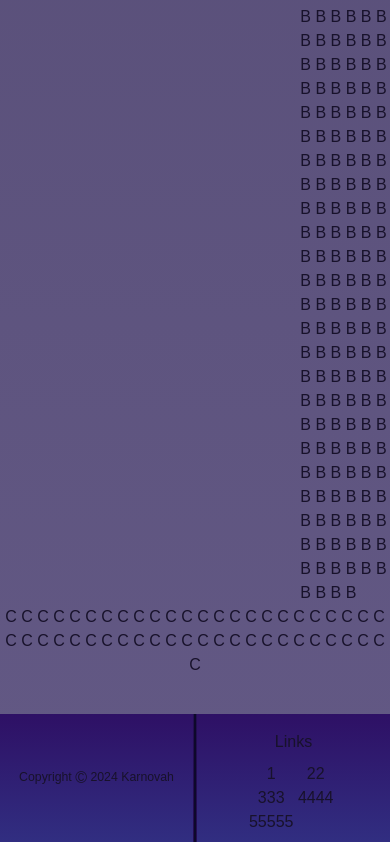
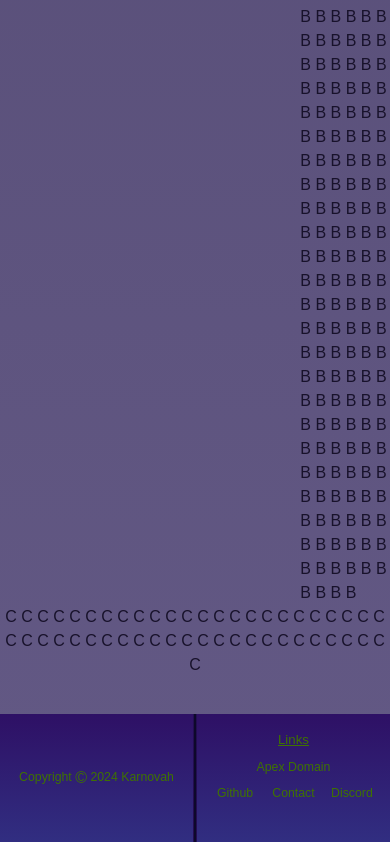
Before and after one commit to KXzeno/karnovah-blog, a Next.js app: page / in a window 390 px wide. Shown: the part 3488-4330 px from the top of the page. Built offline with nearby package versions, Linux system fonts and the light colour scheme; a web font is replaced by a local one.

Commit message:
feat: add responsiveness to footer

```diff
--- a/app/components/MOB/Footer.jsx
+++ b/app/components/MOB/Footer.jsx
@@ -1,10 +1,11 @@
 import React from 'react';
+import Link from 'next/link';
 
 export default function Footer() {
   const currYear = new Date().getFullYear();
 
   return (
-    <footer className="flex flex-row basis-1/6 relative place-items-center h-32 bg-gradient-to-b from-violet-950 to-indigo-900 basis mt-[2.3rem]">
+    <footer className="flex flex-row basis-1/6 relative place-items-center h-32 bg-gradient-to-b from-violet-950 to-indigo-900 basis mt-[2.3rem] text-[#3f7300]">
       <div className="order-0 size-full text-center py-2 text-[0.77rem]">
         <div className="flex size-full place-items-center">
           <p className="inline-block grow">Copyright <span className="text-[1rem] align-middle">©</span> {currYear} Karnovah </p>
@@ -12,18 +13,17 @@ export default function Footer() {
       </div>
       <div className="grow-0 h-full bg-black bg-gradient-to-r from-violet-950 via-slate-950 to-violet-950 w-2">
       </div>
-      <div className="size-full text-center pt-4">
-        <div className="pb-2">
+      <nav className="size-full text-center pt-4">
+        <div className="pb-2 underline text-[.83rem]">
           Links
         </div>
-        <div className="grid grid-rows-none grid-cols-2 mx-auto w-max">
-          <p>1</p>
-          <p>22</p>
-          <p>333</p>
-          <p>4444</p>
-          <p>55555</p>
+        <div className="grid grid-rows-none grid-cols-3 gap-x-4 gap-y-2 mx-auto w-max text-[0.77rem]">
+          <Link className="col-span-3 hover:text-[#69c000]" href="https://karnovah.com">Apex Domain</Link>
+          <Link className="hover:text-[#69c000]" href="https://github.com/KXzeno">Github</Link>
+          <Link className="hover:text-[#69c000]" href="mailto:karnovah@outlook.com">Contact</Link>
+          <Link className="hover:text-[#69c000]" href="https://discord.gg/5t77NmRYS8">Discord</Link>
         </div>
-      </div>
+      </nav>
     </footer>
   );
 }
```
